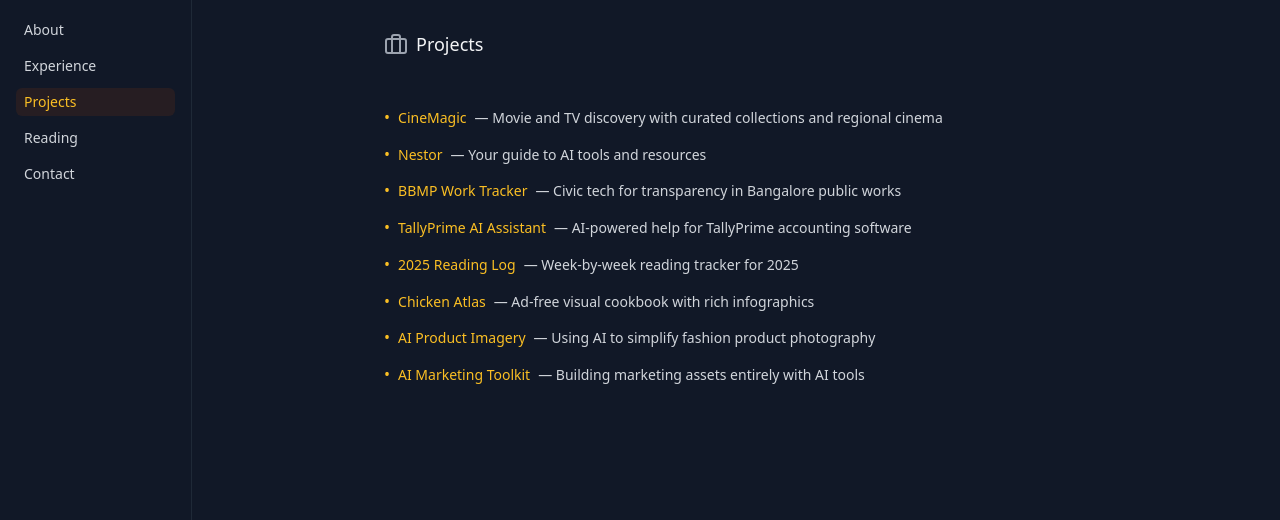
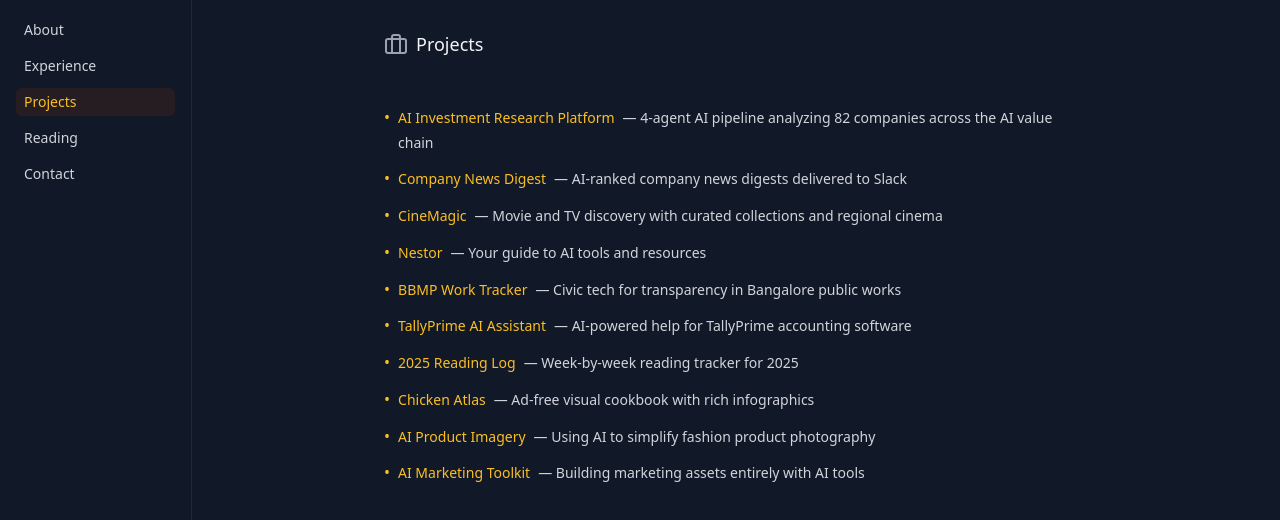
Before and after one commit to friscodanconia/Boltnew-soumyosinhawebsite-16thJan2024, a React (Vite) app: page /projects in a window 1280 px wide. Shown: the top 520 px of the page. Built offline with nearby package versions, Linux system fonts and the light colour scheme.

Commit message:
Add AI Investment Research and Company News Digest projects
Co-Authored-By: Claude Opus 4.6 <noreply@anthropic.com>

```diff
--- a/src/data/projectsData.ts
+++ b/src/data/projectsData.ts
@@ -1,6 +1,120 @@
 import type { Project, Section } from '../types/project';
 
 export const projects: Project[] = [
+  {
+    id: "ai-investment-research",
+    slug: "ai-investment-research",
+    title: "AI Investment Research Platform",
+    tagline: "4-agent AI pipeline analyzing 82 companies across the AI value chain",
+    thumbnail: "https://images.unsplash.com/photo-1611974789855-9c2a0a7236a3?auto=format&fit=crop&q=80",
+    links: {
+      demo: "https://investmentadvisor.soumyosinha.com",
+      github: "https://github.com/friscodanconia/ai-investment-research"
+    },
+    technologies: ["Next.js", "TypeScript", "Python", "GitHub Actions", "Vercel"],
+    sections: [
+      {
+        type: 'image',
+        src: 'https://images.unsplash.com/photo-1611974789855-9c2a0a7236a3?auto=format&fit=crop&q=80',
+        alt: 'AI Investment Research Platform'
+      },
+      {
+        type: 'text',
+        content: 'A 4-agent AI research pipeline that analyzes the entire AI industry value chain — 82 companies, 7 layers, 9 countries, $34.5T market cap — and presents findings as an interactive website with live daily prices. Check it out at <a href="https://investmentadvisor.soumyosinha.com" target="_blank" rel="noopener noreferrer" class="text-amber-600 dark:text-amber-400 hover:underline">investmentadvisor.soumyosinha.com</a>.'
+      },
+      {
+        type: 'stats',
+        items: [
+          { value: '82', label: 'companies tracked' },
+          { value: '$34.5T', label: 'market cap mapped' },
+          { value: '7', label: 'value chain layers' },
+          { value: '4', label: 'AI agents' }
+        ]
+      },
+      { type: 'heading', content: 'The Why' },
+      {
+        type: 'text',
+        content: 'I wanted to understand the AI industry as an investment landscape — who supplies what to whom, where the bottlenecks are, and which companies are best positioned. Instead of reading analyst reports, I built agents to do the research and a website to explore the findings.'
+      },
+      { type: 'heading', content: 'The 4-Agent Pipeline' },
+      {
+        type: 'list',
+        items: [
+          'Agent 1 — Value Chain Mapper: Maps 82 companies across 7 layers with supply chain dependencies',
+          'Agent 2 — Financial Metrics Analyzer: 61 financial profiles with peer group comparisons',
+          'Agent 3 — Portfolio Constructor: $100K model portfolio with 15 stocks + 4 ETFs',
+          'Council of Judges: Multi-model deliberation (GPT-4, Gemini, Claude, Llama) produces consensus portfolio'
+        ]
+      },
+      { type: 'heading', content: 'Key Features' },
+      {
+        type: 'list',
+        items: [
+          'Interactive AI value chain infographic with bubble charts',
+          'Side-by-side portfolio comparison: Original vs Council consensus',
+          'Live daily stock prices via Alpha Vantage + GitHub Actions',
+          'Critical chokepoint analysis (ASML 100% EUV, TSMC 90%+ advanced fab)'
+        ]
+      },
+      { type: 'heading', content: 'Tools Used' },
+      {
+        type: 'list',
+        items: [
+          'Next.js 15, TypeScript, Tailwind CSS, Recharts',
+          'Python for data pipelines and price fetching',
+          'Alpha Vantage API for live prices',
+          'GitHub Actions for daily automation',
+          'Claude Code for the entire build'
+        ]
+      }
+    ]
+  },
+  {
+    id: "company-news-digest",
+    slug: "company-news-digest",
+    title: "Company News Digest",
+    tagline: "AI-ranked company news digests delivered to Slack",
+    thumbnail: "https://images.unsplash.com/photo-1504711434969-e33886168d6c?auto=format&fit=crop&q=80",
+    links: {},
+    technologies: ["Claude Code Skill", "Python", "NewsAPI", "Slack API"],
+    sections: [
+      {
+        type: 'image',
+        src: 'https://images.unsplash.com/photo-1504711434969-e33886168d6c?auto=format&fit=crop&q=80',
+        alt: 'Company News Digest'
+      },
+      {
+        type: 'text',
+        content: 'A Claude Code skill that fetches, ranks, and summarizes the latest news for any company, then posts a concise digest to Slack. Just say "news digest for Tesla" and it handles the rest.'
+      },
+      { type: 'heading', content: 'The Why' },
+      {
+        type: 'text',
+        content: 'Keeping up with company news is tedious — you have to check multiple sources, filter noise, and mentally rank what matters. I built this as a Claude Code skill so I can get a curated, ranked digest for any company on demand, delivered straight to Slack.'
+      },
+      { type: 'heading', content: 'How It Works' },
+      {
+        type: 'list',
+        items: [
+          'Fetches latest articles from NewsAPI.org for any company',
+          'Claude ranks articles using a rubric: material impact, market-moving potential, source authority, novelty',
+          'Enforces source diversity — max 2 articles per source',
+          'Posts formatted digest to Slack with Block Kit formatting',
+          'Ends every digest with a "Bottom Line" synthesis'
+        ]
+      },
+      { type: 'heading', content: 'Tools Used' },
+      {
+        type: 'list',
+        items: [
+          'Claude Code skill system',
+          'Python for fetch and Slack scripts',
+          'NewsAPI.org for article data',
+          'Slack Incoming Webhooks for delivery'
+        ]
+      }
+    ]
+  },
   {
     id: "cinemagic",
     slug: "cinemagic",
```
